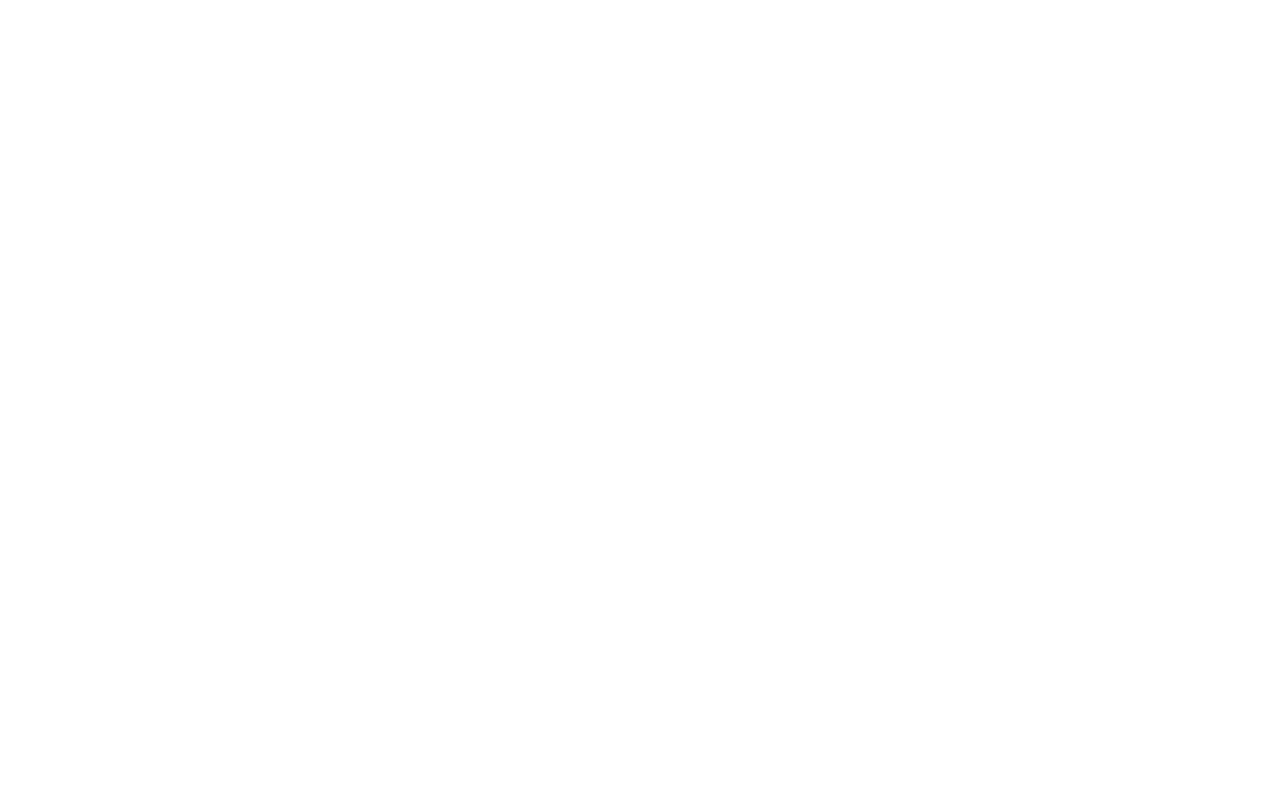
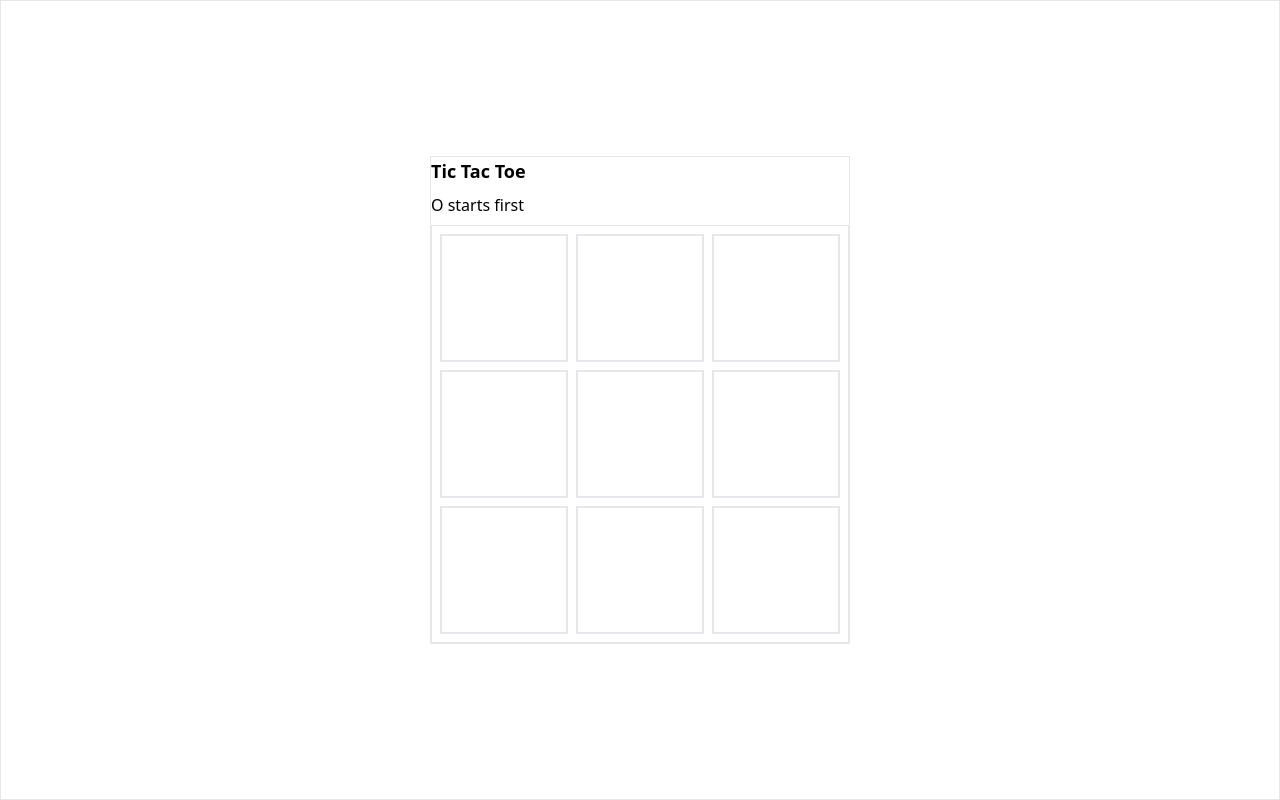
Before and after one commit to AsgarovAsgar/vue-classic-games, a Vue app: page /tic-tac-toe in a window 1280 px wide. Before the commit this address had no page. Built offline with nearby package versions, Linux system fonts and the light colour scheme.

Commit message:
addded tictactoe

```diff
--- a/src/App.vue
+++ b/src/App.vue
@@ -1,6 +1,5 @@
 <script setup>
-import { RouterLink, RouterView } from 'vue-router'
-import HelloWorld from './components/HelloWorld.vue'
+import { RouterView } from 'vue-router'
 </script>
 
 <template>
--- a/src/router/index.js
+++ b/src/router/index.js
@@ -16,6 +16,11 @@
       // this generates a separate chunk (About.[hash].js) for this route
       // which is lazy-loaded when the route is visited.
       component: () => import('../views/AboutView.vue')
+    },
+    {
+      path: '/tic-tac-toe',
+      name: 'tic-tac-toe',
+      component: () => import('@/views/TicTacToeView.vue')
     }
   ]
 })
--- a/src/views/HomeView.vue
+++ b/src/views/HomeView.vue
@@ -24,8 +24,6 @@
 const holdDice = () => {
   if(!playing.value) return
   activePlayer.value === 0 ? player1Score.value += currentScore.value : player2Score.value += currentScore.value
-  console.log(activePlayer.value);
-  console.log(player1Score.value);
 
   if(player1Score.value >= maxPoint.value || player2Score.value >= maxPoint.value) {
     player1Score.value >= maxPoint.value ? winnerPlayer.value = 0 : winnerPlayer.value = 1
--- /dev/null
+++ b/src/views/TicTacToeView.vue
@@ -0,0 +1,57 @@
+<template>
+  <div class="h-screen flex justify-center items-center w-full border p-4">
+    <div class="border flex flex-col gap-2">
+      <h1 class="font-semibold text-lg">Tic Tac Toe</h1>
+      <p>{{ message }}</p>
+      <div class="border grid grid-cols-3 gap-2 p-2">
+        <div @click="addGo(index)" class="w-32 h-32 flex justify-center items-center border-2 cursor-pointer p-4" v-for="(cell, index) in startCells" :key="index">
+          <p v-if="startCells[index] && cell === 'o'" class="rounded-full border-4 border-black w-16 h-16"></p>
+          <p v-if="startCells[index] && cell === 'x'" class="">
+            <svg xmlns="http://www.w3.org/2000/svg" fill="none" viewBox="0 0 24 24" stroke-width="1.5" stroke="currentColor" class="w-20 h-20">
+              <path stroke-linecap="round" stroke-linejoin="round" d="M6 18L18 6M6 6l12 12" />
+            </svg>
+          </p>
+        </div>
+      </div>
+    </div>
+  </div>
+</template>
+
+<script setup>
+import { ref } from 'vue';
+const startCells = ref(['', '', '', '', '', '', '', '', ''])
+const activePlayer = ref('o')
+const winnerPlayer = ref(null)
+const winnerCombo = ref([])
+const winnerCombos = [
+  // Columns
+  [0, 1, 2], [3, 4, 5], [6, 7, 8],
+  // Rows
+  [0, 3, 6], [1, 4, 7], [2, 5, 8],
+  // Diagonals
+  [0, 4, 8], [2, 4, 6]
+];
+
+const message = ref('O starts first')
+
+function addGo(index) {
+  if(startCells.value[index] || winnerPlayer.value) return
+  startCells.value[index] = activePlayer.value
+  // check winner first and then switch player
+  checkWinner()
+  if(winnerPlayer.value) return
+  activePlayer.value = activePlayer.value === 'o' ? 'x' : 'o'
+  message.value = `It's now ${activePlayer.value.toUpperCase()}'s go`
+}
+
+function checkWinner() {
+  winnerCombos.forEach(combo => {
+    if(combo.every(cell => startCells.value[cell] === activePlayer.value)) {
+      winnerPlayer.value = activePlayer.value
+      message.value = `${winnerPlayer.value.toUpperCase()} wins!`
+      winnerCombo.value = combo
+      console.log('winnerCombo.value', winnerCombo.value);
+    }
+  })
+}
+</script>
```
